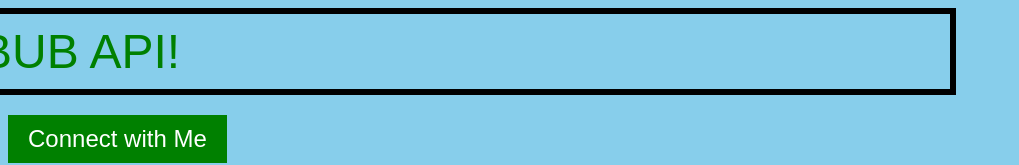
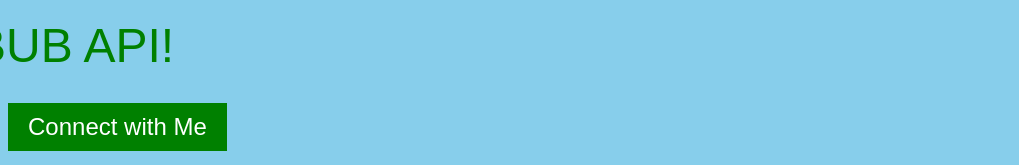
Before and after one commit to MAHABUB0712/LOVE-IMRAN, a website: page Imran/imran.html in a window 1280 px wide. Shown: the top 165 px of the page, without its empty margins (0-1019 px from the left). Drawn offline with Linux system fonts and the light colour scheme.

Commit message:
Update imran.html

```diff
--- a/Imran/imran.html
+++ b/Imran/imran.html
@@ -1 +1 @@
-<!DOCTYPE html> <html lang="en"> <head> <meta charset="UTF-8"> <meta name="viewport" content="width=device-width, initial-scale=1.0"> <title>MAHABUB RAHMAN</title> <style> body { background-color: skyblue; font-family: Arial, sans-serif; } .moving-text { font-size: 3em; color: green; border: 6px solid black; padding: 10px; white-space: nowrap; box-sizing: border-box; animation: move 8s linear infinite; } @keyframes move { 0% { transform: translateX(100%); } 100% { transform: translateX(-100%); } } .connect-button { margin-top: 20px; padding: 10px 20px; font-size: 1.5em; background-color: green; color: white; border: none; cursor: pointer; } .gif-container { margin-top: 20px; } </style> </head> <body> <div class="moving-text"> Enjoy MAHABUB API!</div> <button class="connect-button" onclick="window.open('https://www.facebook.com/www.xnxx.com.140', '_blank')">Connect with Me</button> <div class="gif-container"> <img src="https://i.imgur.com/mkhFTNN.gif" alt="Fun GIF"> </div> </body> </html>
+<!DOCTYPE html> <html lang="en"> <head> <meta charset="UTF-8"> <meta name="viewport" content="width=device-width, initial-scale=1.0"> <title>MAHABUB RAHMAN</title> <style> body { background-color: skyblue; font-family: Arial, sans-serif; } .moving-text { font-size: 3em; color: green; padding: 10px; white-space: nowrap; box-sizing: border-box; animation: move 8s linear infinite; } @keyframes move { 0% { transform: translateX(100%); } 100% { transform: translateX(-100%); } } .connect-button { margin-top: 20px; padding: 10px 20px; font-size: 1.5em; background-color: green; color: white; border: none; cursor: pointer; } .gif-container { margin-top: 20px; } </style> </head> <body> <div class="moving-text"> Enjoy MAHABUB API!</div> <button class="connect-button" onclick="window.open('https://www.facebook.com/www.xnxx.com.140', '_blank')">Connect with Me</button> <div class="gif-container"> <img src="https://i.imgur.com/mkhFTNN.gif" alt="Fun GIF"> </div> </body> </html>
```
